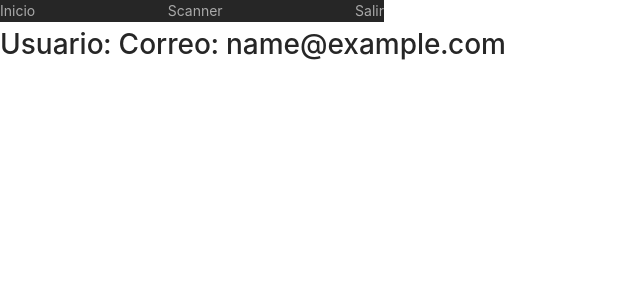
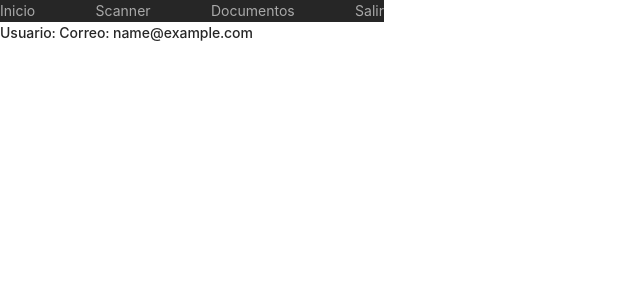
Before and after one commit to BrayanPerez-dev/OCR-FRONT-END, a React app: page /dashboard in a window 1280 px wide. Shown: the top 300 px of the page, without its empty margins (0-640 px from the left). Built offline with nearby package versions, Linux system fonts and the light colour scheme; sample sign-in values are in the browser's storage.

Commit message:
fixed reponsive login and dashboard header

```diff
--- a/src/routes/ConfigRoute.js
+++ b/src/routes/ConfigRoute.js
@@ -13,10 +13,8 @@ const ConfigRoute = () => {
         <Route path="/" element={<Login />}/>
         <Route element={<PrivateRoute />}>
           <Route path="/dashboard" element={<Dashboard />}>
-            <Route path="scanner" element={<Scanner />}>
+            <Route path="scanner" element={<Scanner />}/>
             <Route path="documentos" element={<Documents />} />
-            </Route>
-            <Route path="*" element={<NoMatch />} />
           </Route>
         </Route>
         <Route path="*" element={<NoMatch />} />
--- a/src/views/Dashboard.js
+++ b/src/views/Dashboard.js
@@ -19,11 +19,12 @@ const Dashboard = () => {
       <header>
         <Link to="/dashboard">Inicio</Link>
         <Link to="scanner">Scanner</Link>
+        <Link to="documentos">Documentos</Link>
         <Link to="/" onClick={() => logOut()}>
           Salir
         </Link>
       </header>
-      <h1>Usuario: {curretUser.user_name} Correo: {curretUser.email}</h1>
+      <h4>Usuario: {curretUser.user_name}   Correo: {curretUser.email}</h4>
       <Outlet />
     </Wrapper>
   );
@@ -35,6 +36,7 @@ const Wrapper = styled.div`
     justify-content: space-between;
     width: 30vw;
     background: currentColor;
+    flex-wrap: wrap;
   }
   a {
     color: darkgray;
--- a/src/views/Login.js
+++ b/src/views/Login.js
@@ -98,7 +98,7 @@ const SingIn = () => {
 const Wrapper = styled.div`
   .box-login {
     position: absolute;
-    width: 40%;
+    width: 45%;
     left: 50%;
     top: 50%;
     transform: translate(-50%, -50%);
@@ -112,7 +112,7 @@ const Wrapper = styled.div`
     margin: auto;
   }
   .ant-form {
-    margin: -2% 20% 13% 20%;
+    margin: -2% 20% 12% 20%;
   }
   .ant-btn-primary {
     color: black;
@@ -120,6 +120,15 @@ const Wrapper = styled.div`
     background: #fff;
     cursor: default;
   }
+  .ant-btn > span {
+    display: flex;
+    flex-direction: row;
+    flex-wrap: wrap;
+    align-content: stretch;
+    justify-content: center;
+    align-items: center;
+   }
+
   .ant-input-group-addon {
     background: #646458;
   }
@@ -141,5 +150,11 @@ const Wrapper = styled.div`
   .ant-btn-primary {
     width: 100%;
   }
+
+  @media only screen and (max-width: 412px) {
+    .box-login{
+      width: 90%;
+  }
+}
 `;
 export default SingIn;
--- a/src/views/Scanner.js
+++ b/src/views/Scanner.js
@@ -19,9 +19,12 @@ const Scanner = () => {
   const scanFeedback = useRef("");
   const [drawContext, setDrawContext] = useState();
 
-  const main = () => {
+  useEffect(()=>{
     const drawContext = cameraFeedback.current.getContext("2d");
     setDrawContext(drawContext);
+  })
+  const main = () => {
+
 
     if (!BlinkIDSDK.isBrowserSupported()) {
       initialMessageEl.current.innerText = "Este navegador no es soportado!";
@@ -188,6 +191,9 @@ const Scanner = () => {
   };
 
   const drawQuad = (quad) => {
+    console.log("drawQuad",quad)
+    alert(JSON.stringify(quad))
+
     clearDrawCanvas();
     setupColor(quad);
     setupMessage(quad);
@@ -233,6 +239,8 @@ const Scanner = () => {
     );
   };
   const clearDrawCanvas = () => {
+    alert(JSON.stringify(cameraFeedback.current.clientWidth))
+    alert(JSON.stringify(cameraFeedback.current.clientHeight))
     cameraFeedback.current.width = cameraFeedback.current.clientWidth;
     cameraFeedback.current.height = cameraFeedback.current.clientHeight;
     drawContext.clearRect(
@@ -244,6 +252,7 @@ const Scanner = () => {
   };
 
   const setupColor = (displayable) => {
+    console.log(displayable)
     let color = "#FFFF00FF";
     if (displayable.detectionStatus === 0) {
       color = "#FF0000FF";
@@ -293,7 +302,7 @@ const Scanner = () => {
   };
   useEffect(() => {
     main();
-  }, []);
+  });
   console.log(
     "client size",
     cameraFeedback.current.clientWidth,
@@ -335,7 +344,6 @@ const Scanner = () => {
           Apunte la cámara hacia la parte frontal del documento.
         </p>
       </div>
-      <Outlet />
     </WrapperScanner>
   );
 };
@@ -380,6 +388,11 @@ const WrapperScanner = styled.div`
     flex-wrap: wrap;
     align-content: center;
     align-items: stretch;
+    position: absolute;
+    width: 40%;
+    left: 50%;
+    top: 50%;
+    transform: translate(-50%, -50%);
   }
 
   /* Rules for better readability */
```
